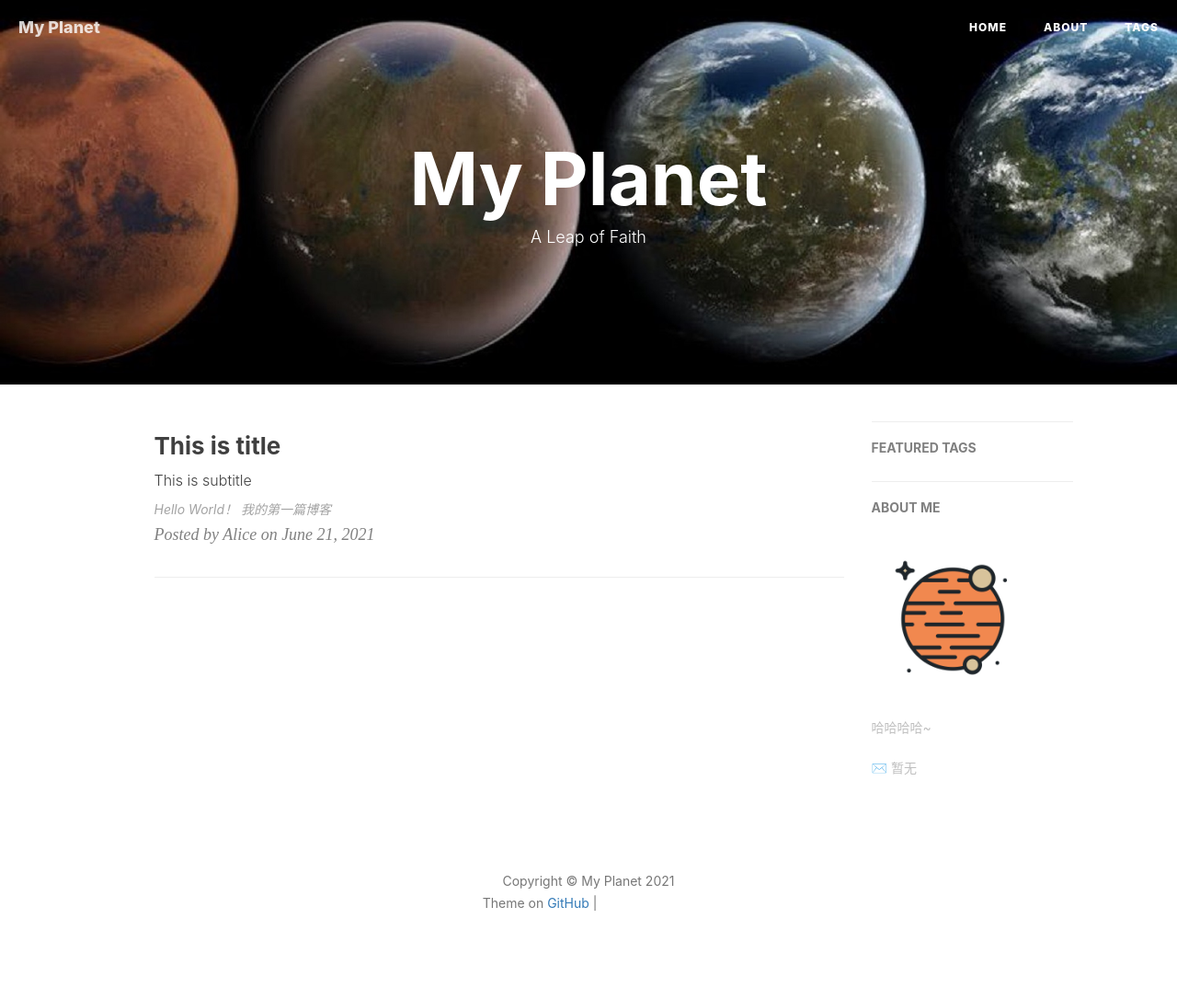
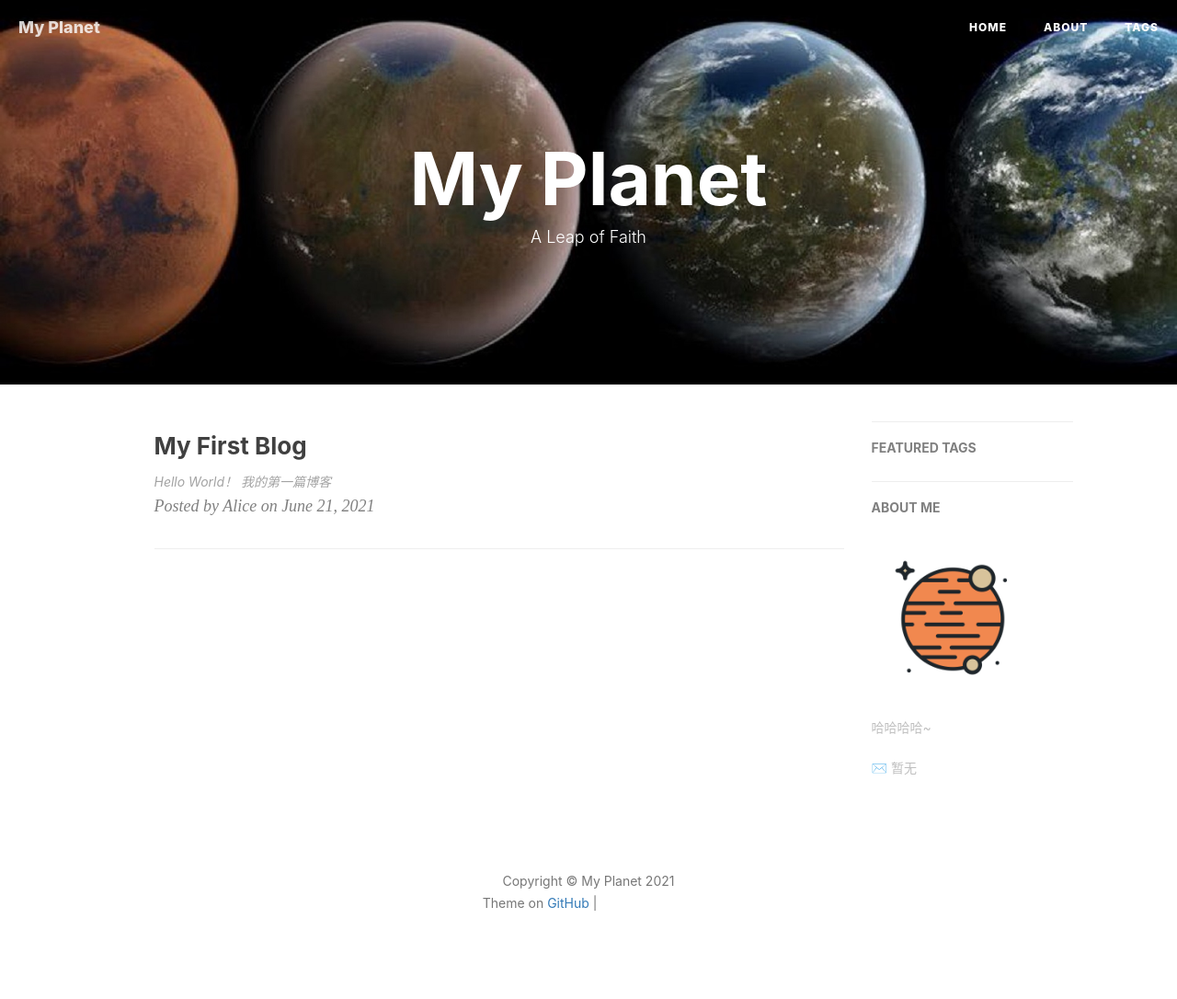
Before and after one commit to alicetoo123/alicetoo123.github.io, a Jekyll site: the page built from index.html, in a window 1280 px wide. Shown: the whole page at 92% size. Built offline with Jekyll 4.4.1, drawn with Linux system fonts in a browser that asks for light colours; nearby versions of some CDN libraries; the list of posts is cut into pages by our own code; comment, search, counter and statistics services are not loaded; grey boxes are pictures that could not be loaded.

Commit message:
Update 2021-06-21-My First Blog.md

```diff
--- a/_posts/2021-06-21-My First Blog.md
+++ b/_posts/2021-06-21-My First Blog.md
@@ -1,7 +1,7 @@
 ---
 layout:     post
-title:      This is title
-subtitle:   This is subtitle
+title:      My First Blog
+subtitle:
 date:       2021-06-21
 author:     Alice
 header-img: img/post-bg-1.jpg
```
